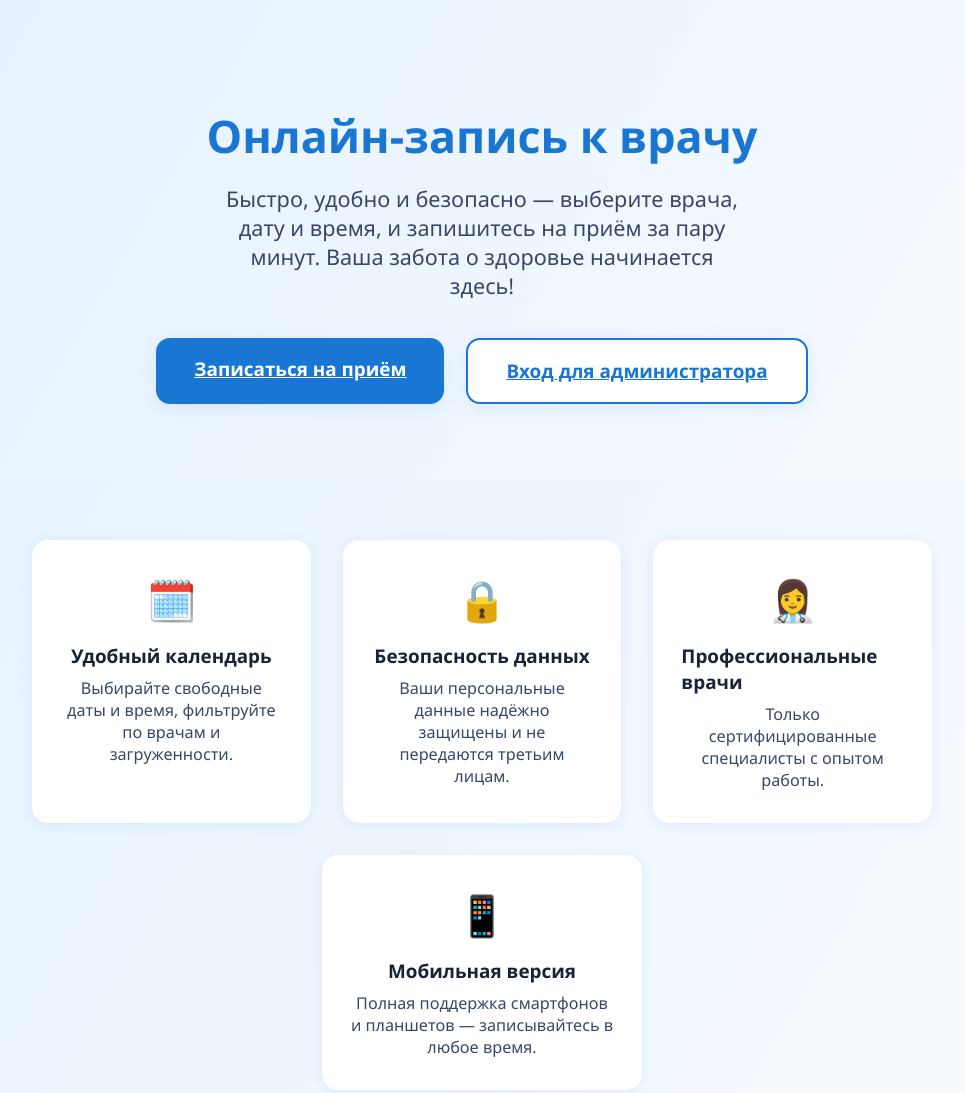
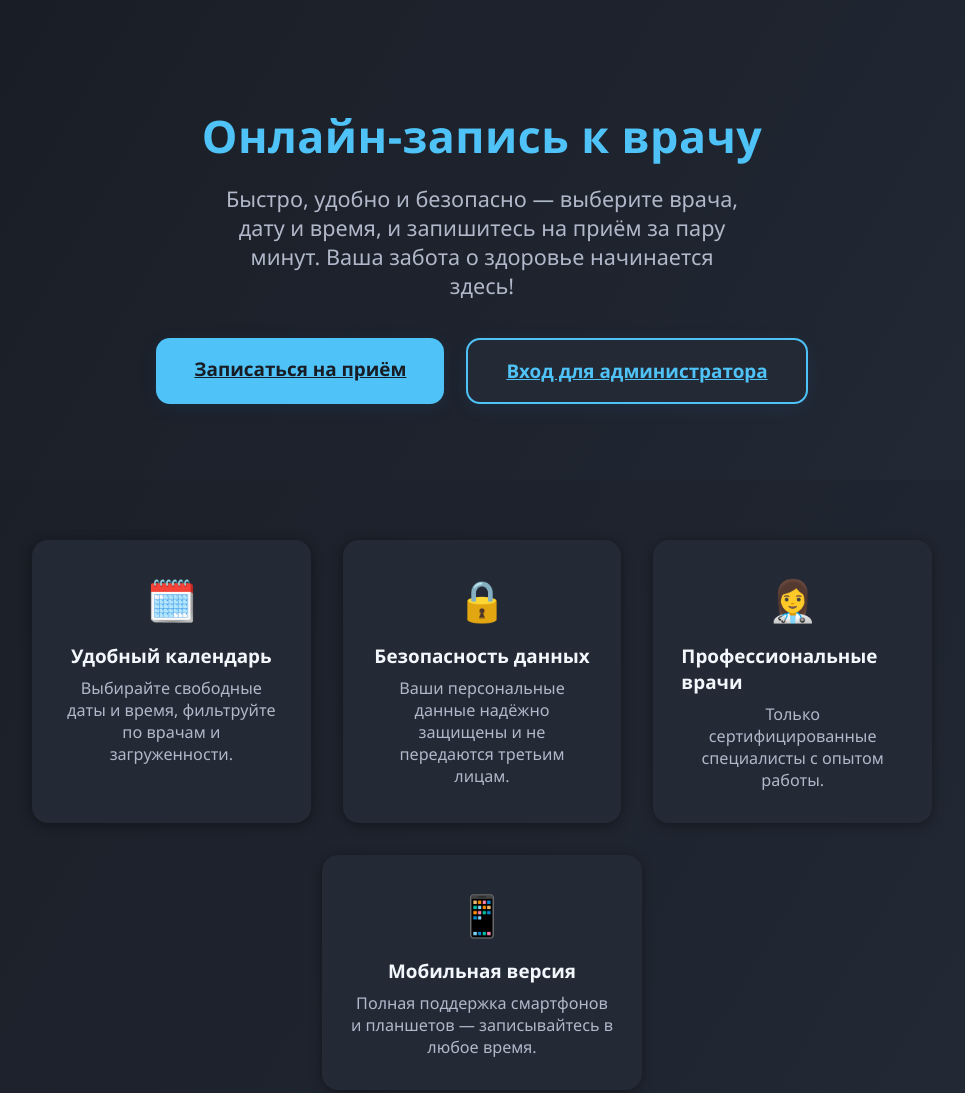
Before and after one commit to ArtiWhoLis/clinic-app, a website: page index.html in a window 1280 px wide. Shown: the top 1093 px of the page, without its empty margins (158-1123 px from the left). Drawn offline with Linux system fonts and the light colour scheme.

Commit message:
Разработка 5 версии

```diff
--- a/index.html
+++ b/index.html
@@ -7,11 +7,11 @@
     <link rel="stylesheet" href="style.css">
     <style>
         body {
-            background: linear-gradient(120deg, #e3f0ff 0%, #f8fcff 100%);
+            background: linear-gradient(120deg, #181c24 0%, #232a36 100%);
             min-height: 100vh;
             font-family: 'Segoe UI', 'Roboto', Arial, sans-serif;
             margin: 0;
-            color: #1a2236;
+            color: #f3f6fa;
         }
         .hero {
             display: flex;
@@ -20,18 +20,19 @@
             justify-content: center;
             min-height: 60vh;
             padding: 60px 16px 32px 16px;
-            background: linear-gradient(120deg, #e3f0ff 0%, #f8fcff 100%);
+            background: linear-gradient(120deg, #181c24 0%, #232a36 100%);
         }
         .hero-title {
             font-size: 2.8rem;
             font-weight: 800;
             margin-bottom: 18px;
-            color: #1976d2;
+            color: #4fc3f7;
             text-align: center;
+            letter-spacing: 0.01em;
         }
         .hero-subtitle {
             font-size: 1.35rem;
-            color: #3a4668;
+            color: #b0b8c9;
             margin-bottom: 38px;
             text-align: center;
             max-width: 520px;
@@ -53,19 +54,22 @@
             box-shadow: 0 4px 18px #1976d21a;
         }
         .main-btn {
+            background: #4fc3f7;
+            color: #181c24;
+        }
+        .main-btn:hover {
             background: #1976d2;
             color: #fff;
         }
-        .main-btn:hover {
-            background: #1256a6;
-        }
         .admin-btn {
-            background: #fff;
-            color: #1976d2;
-            border: 2px solid #1976d2;
+            background: #232a36;
+            color: #4fc3f7;
+            border: 2px solid #4fc3f7;
         }
         .admin-btn:hover {
-            background: #e3f0ff;
+            background: #181c24;
+            color: #fff;
+            border-color: #1976d2;
         }
         .features {
             display: flex;
@@ -76,9 +80,9 @@
             max-width: 900px;
         }
         .feature {
-            background: #fff;
+            background: #232a36;
             border-radius: 16px;
-            box-shadow: 0 2px 12px #1976d21a;
+            box-shadow: 0 2px 12px #0006;
             padding: 32px 28px;
             min-width: 220px;
             max-width: 320px;
@@ -90,22 +94,22 @@
         .feature-icon {
             font-size: 2.5rem;
             margin-bottom: 16px;
-            color: #1976d2;
+            color: #4fc3f7;
         }
         .feature-title {
             font-size: 1.18rem;
             font-weight: 700;
             margin-bottom: 8px;
-            color: #1a2236;
+            color: #f3f6fa;
         }
         .feature-desc {
             font-size: 1.01rem;
-            color: #3a4668;
+            color: #b0b8c9;
             text-align: center;
         }
         .footer {
-            background: #1976d2;
-            color: #fff;
+            background: #181c24;
+            color: #b0b8c9;
             text-align: center;
             padding: 18px 0 10px 0;
             font-size: 1.01rem;
```
Also changed, not shown: admin.html (+54 -35 lines).
